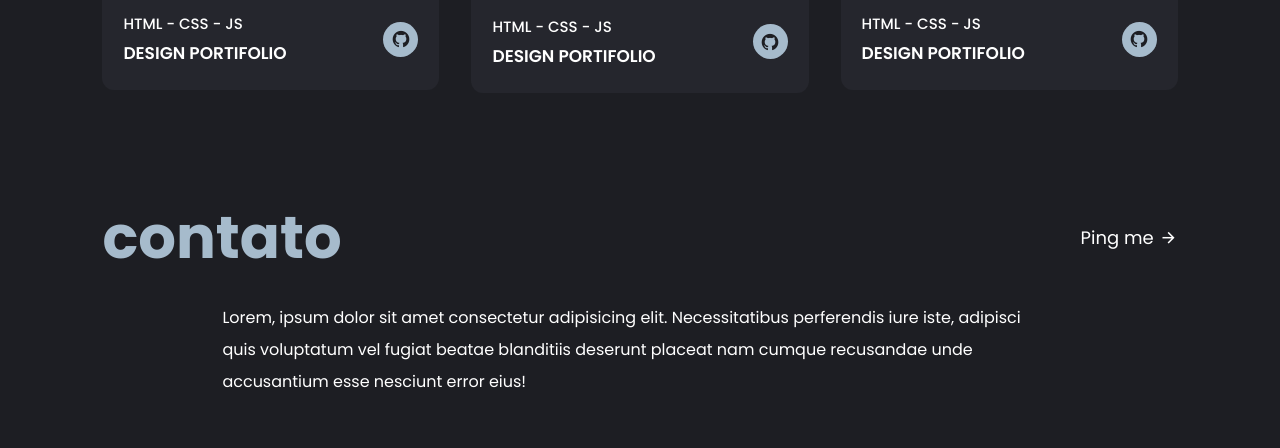
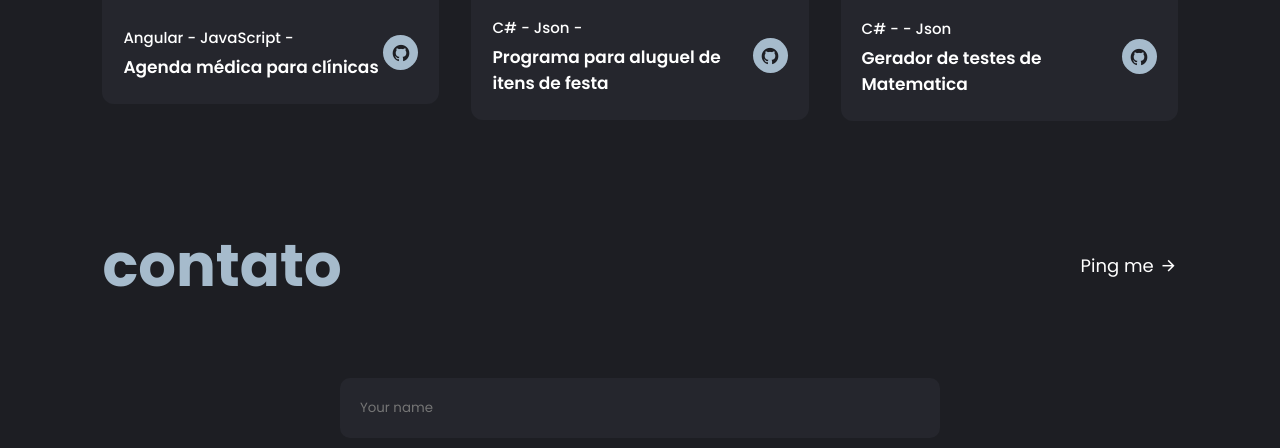
Before and after one commit to jesiane/Portifolio, a plain HTML site: page index.html in a window 1280 px wide. Shown: the part 1696-2144 px from the top of the page. Drawn offline with nearby package versions, Linux system fonts and the light colour scheme.

Commit message:
atualização de projetos, e adição de Curriculum.

```diff
--- a/index.html
+++ b/index.html
@@ -38,7 +38,7 @@
       <a href="https://www.linkedin.com/in/jesiane-straubel/"><i class="ri-linkedin-box-fill"></i></a>
     </div>
     <div class="button">
-      <a href="#" target="iframe_download" class="btn2"><i class="ri-arrow-down-line"></i>Download CV</a>
+      <a href="Curriculum - Jesiane.pdf" target="iframe_download" class="btn2"><i class="ri-arrow-down-line"></i>Download CV</a>
     </div>
   </div>
   <div class="home-img">
@@ -86,8 +86,8 @@
       <img src="img/p1.png">
       <div class="main-row">
         <div class="row-text">
-            <h5>HTML - CSS - JS</h5>
-            <h4>DESIGN PORTIFOLIO</h4>
+            <h5>Angular - JavaScript -  </h5>
+            <h4>Agenda médica para clínicas</h4>
         </div>
         <div class="row-icon">
           <i class="ri-github-fill"></i>
@@ -99,8 +99,8 @@
       <img src="img/p2.png">
       <div class="main-row">
         <div class="row-text">
-            <h5>HTML - CSS - JS</h5>
-            <h4>DESIGN PORTIFOLIO</h4>
+            <h5>C# - Json - </h5>
+            <h4>Programa para aluguel de itens de festa</h4>
         </div>
         <div class="row-icon">
           <i class="ri-github-fill"></i>
@@ -112,8 +112,8 @@
       <img src="img/p3.png">
       <div class="main-row">
         <div class="row-text">
-            <h5>HTML - CSS - JS</h5>
-            <h4>DESIGN PORTIFOLIO</h4>
+            <h5>C# -  - Json</h5>
+            <h4>Gerador de testes de Matematica</h4>
         </div>
         <div class="row-icon">
           <i class="ri-github-fill"></i>
@@ -133,9 +133,7 @@
           <a href="#" class="hh-btn">Ping me<i class="ri-arrow-right-line"></i></a>
       </div>
     </div>
-    <p>Lorem, ipsum dolor sit amet consectetur adipisicing elit. Necessitatibus perferendis iure iste,
-      adipisci quis voluptatum vel fugiat beatae blanditiis deserunt placeat nam cumque recusandae unde accusantium
-      esse nesciunt error eius!</p>
+    <p></p>
   </div>
 
   <div class="contact-form">
```
Also changed, not shown: img/p3.png, 1 other file.
